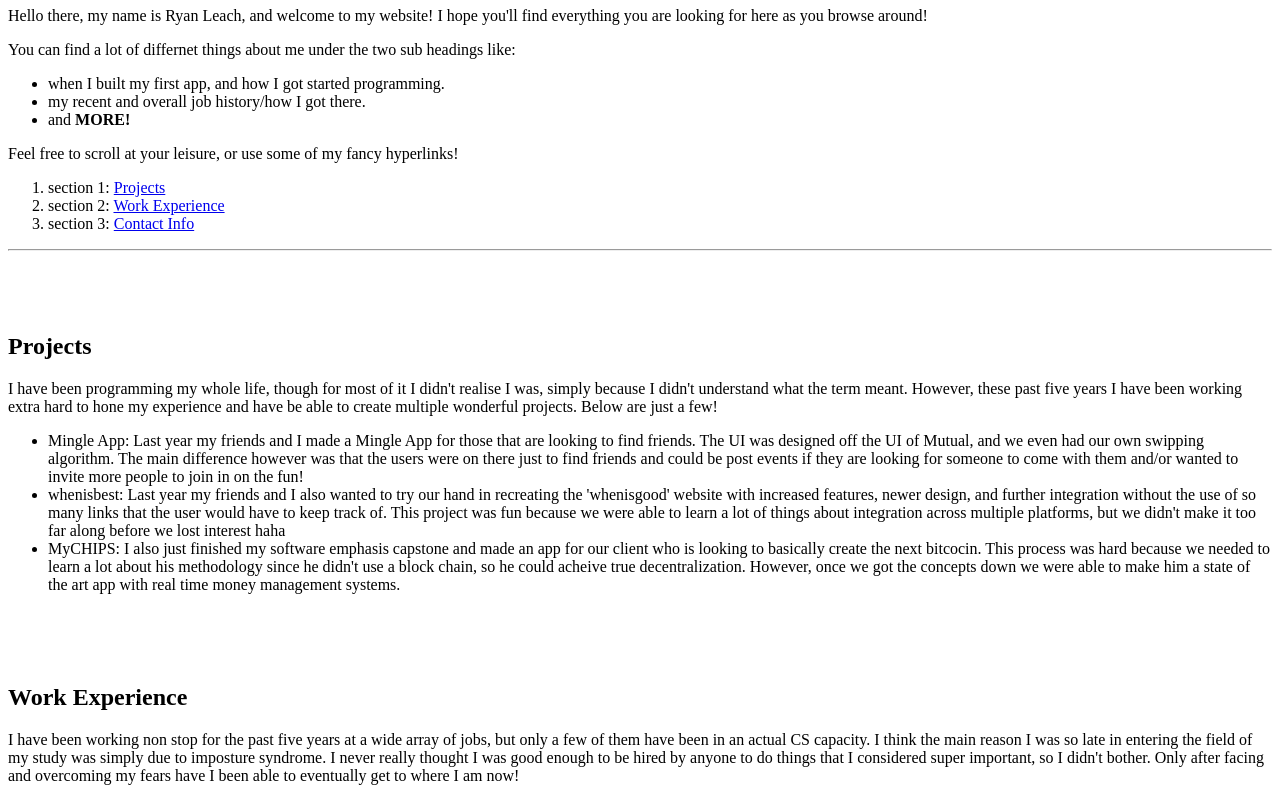
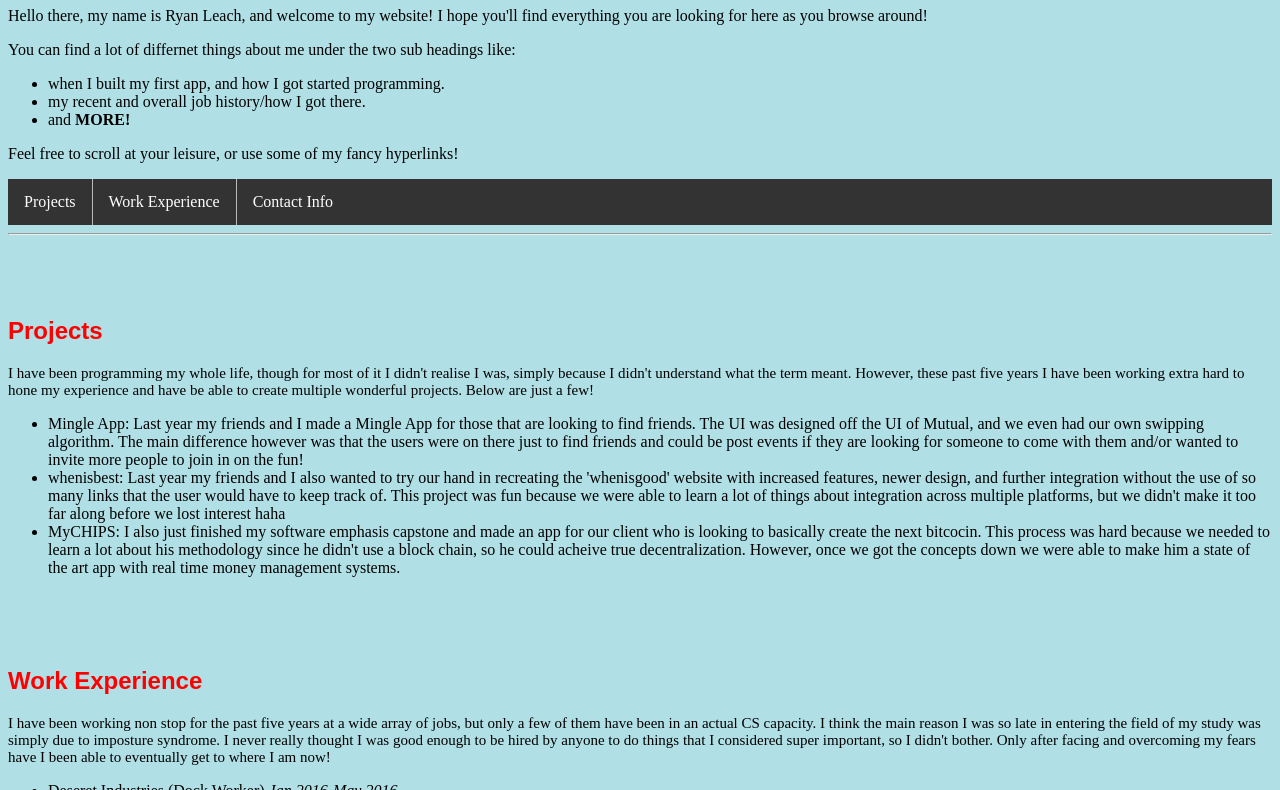
Before and after one commit to ryle3/portfolio, a plain HTML site: page index.html in a window 1280 px wide. Shown: the part 73-863 px from the top of the page. Drawn offline with Linux system fonts and the light colour scheme.

Commit message:
C1 changes

```diff
--- a/index.html
+++ b/index.html
@@ -2,6 +2,7 @@
 <html lang="en">
 <head>
 <title>Get to Know Me</title>
+<link rel="stylesheet" href="styles.css">
 </head>
 <body>
 
@@ -15,17 +16,17 @@ find everything you are looking for here as you browse around!</p>
     <li>and <strong>MORE!</strong></li>
 </ul>
 <p>Feel free to scroll at your leisure, or use some of my fancy hyperlinks!</p>
-<ol>
-    <li>section 1: <a href="#projects">Projects</a></li>
-    <li>section 2: <a href="#work">Work Experience</a></li>
-    <li>section 3: <a href="#contact">Contact Info</a></li>
+<ol id="navigationParent">
+    <li class="navigationItem"><a class="navigationChildItem active" href="#projects">Projects</a></li>
+    <li class="navigationItem"><a class="navigationChildItem active" href="#work">Work Experience</a></li>
+    <li class="navigationItem"><a class="navigationChildItem active" href="#contact">Contact Info</a></li>
 </ol>
 <hr>
 <br>
 <br>
 <br>
 <h2 id="projects">Projects</h2>
-<p>I have been programming my whole life, though for most of it I didn't realise I was, simply because
+<p class="pre">I have been programming my whole life, though for most of it I didn't realise I was, simply because
 I didn't understand what the term meant. However, these past five years I have been working extra hard
 to hone my experience and have be able to create multiple wonderful projects. Below are just a few!</p>
 
@@ -49,7 +50,7 @@ to hone my experience and have be able to create multiple wonderful projects. Be
 <br>
 
 <h2 id="work">Work Experience</h2>
-<p>I have been working non stop for the past five years at a wide array of jobs, but only a few of them have been
+<p class="pre">I have been working non stop for the past five years at a wide array of jobs, but only a few of them have been
 in an actual CS capacity. I think the main reason I was so late in entering the field of my study was simply due to
 imposture syndrome. I never really thought I was good enough to be hired by anyone to do things that I considered super
 important, so I didn't bother. Only after facing and overcoming my fears have I been able to eventually get to where I am now!</p>
@@ -72,7 +73,7 @@ important, so I didn't bother. Only after facing and overcoming my fears have I
 <h2 id="contact">Contact Info</h2>
 
 <ul>
-    <li>Personal Email: ryan_leach_117@gmail.com</li>
+    <li id="subContact">Personal Email: ryan_leach_117@gmail.com</li>
     <li><a href="https://www.linkedin.com/in/ryanwleach/" target="_blank">LinkedIn Profile</a></li>
     <li><a href="https://github.com/ryle3" target="blank">GitHub</a></li>
 </ul>
--- /dev/null
+++ b/styles.css
@@ -0,0 +1,49 @@
+body {
+  background-color: powderblue;
+}
+h1 {
+  color: blue;
+  font-family: 'Times New Roman', Times, serif;
+}
+h2 {
+  color: red;
+  font-family: Arial, Helvetica, sans-serif;
+}
+p.pre {
+    font-size: 15px;
+}
+li.navigationItem {
+    display: inline;
+    float: left;
+    border-right: 1px solid #bbb;
+}
+li:last-child {
+    border-right: none;
+}
+#subContact {
+    color:brown;
+}
+#navigationParent {
+    list-style-type: none;
+    margin: 0;
+    padding: 0;
+    list-style-type: none;
+    overflow: hidden;
+    background-color: #333;
+    position: sticky;
+    top: 0;
+    width: 100%;
+}
+a.navigationChildItem {
+    display: block;
+    color: white;
+    text-align: center;
+    padding: 14px 16px;
+    text-decoration: none;
+}
+li.navigationItem:hover {
+    background-color: #111;
+}
+a.active:focus {
+    background-color: #4CAF50;
+}
```
